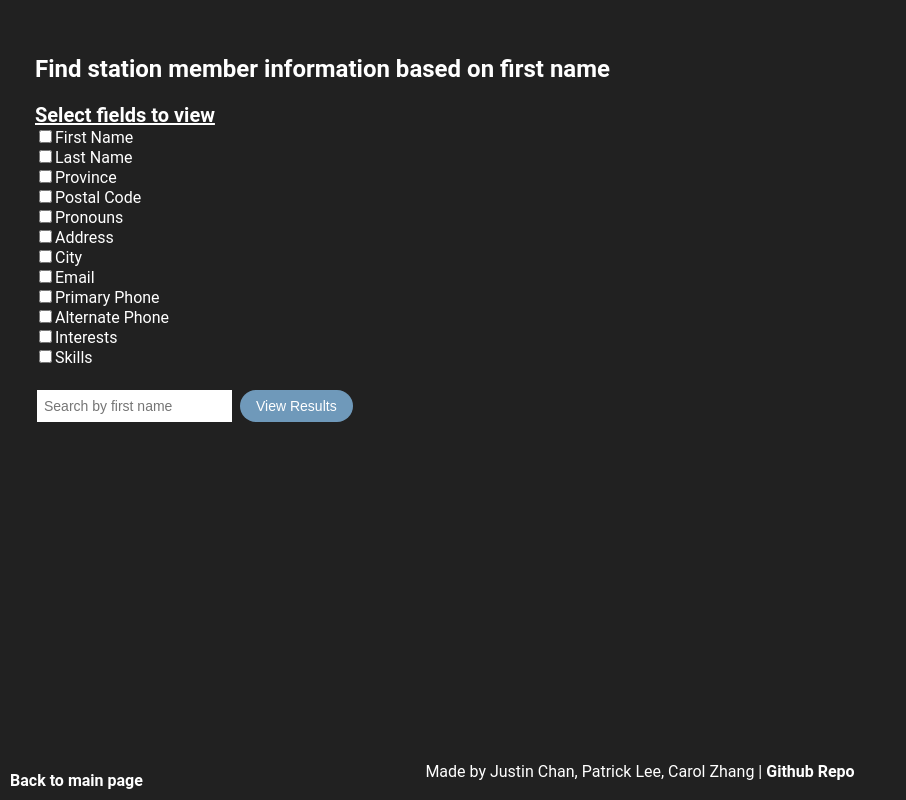
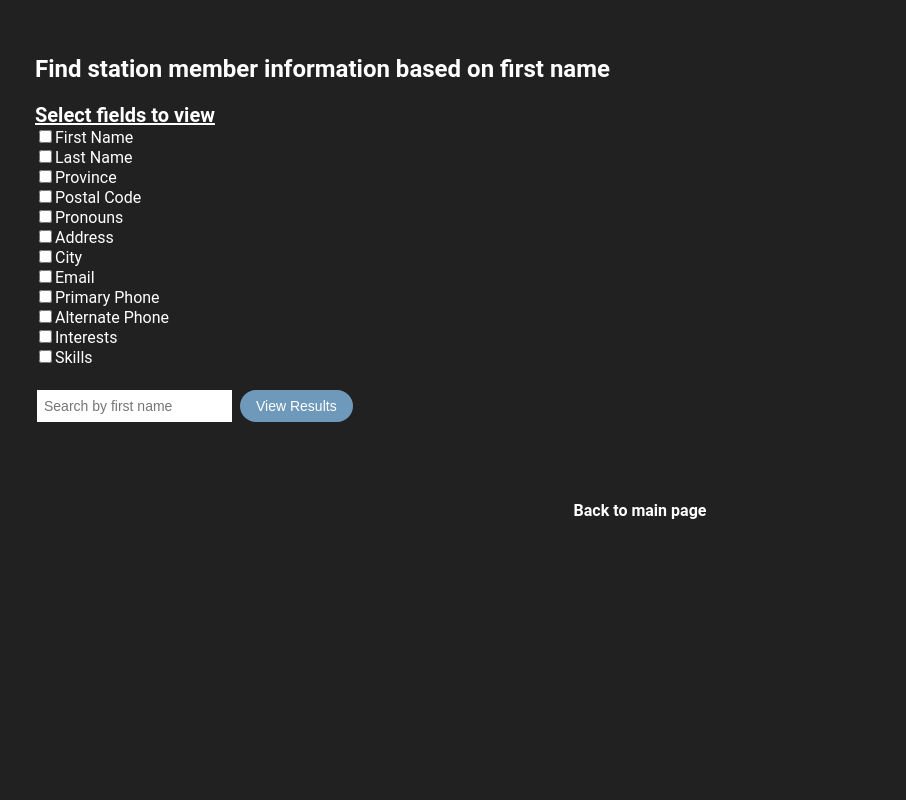
Before and after one commit to jrchan84/Playlist-Planet, a PHP site: page /readstationmembers.php in a window 1280 px wide. Shown: the whole page, without its empty margins (0-906 px from the left). Run offline with PHP 8.4, Linux system fonts and the light colour scheme.

Commit message:
fixed footer

```diff
--- a/public/readstationmembers.php
+++ b/public/readstationmembers.php
@@ -147,14 +147,10 @@ if (isset($_POST['submit'])) {
     </form>
 
 
-    <div class="Footer">
-            <a href="index.php"> Back to main page</a>
-    </div>
+    <div style="padding:20px; font-weight:bold" class="Footer-Overflow">
+        <a href="index.php">Back to main page</a>
+  </div>
 
-    <div class="Credits">
-        Made by Justin Chan, Patrick Lee, Carol Zhang |
-        <a href="https://github.com/RedundantComputation/playlist-planet"> <b>Github Repo</b></a>
-    </div>
 </div>
 
 <?php include "templates/footer.php"; ?>
```
